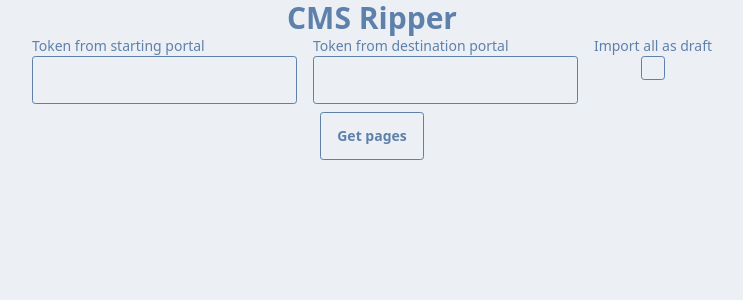
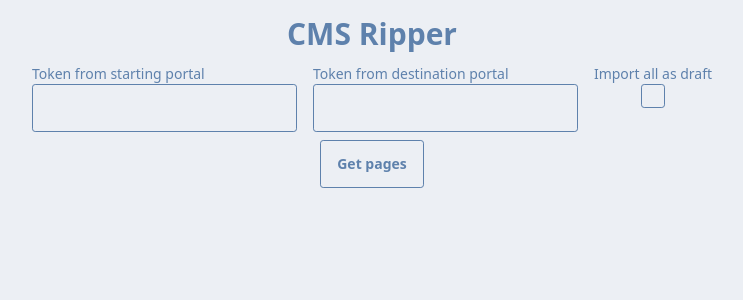
Before and after one commit to jim9112/hs-cms-copy, a SvelteKit app: page / in a window 1280 px wide. Shown: the top 300 px of the page, without its empty margins (268-1011 px from the left). Built offline with nearby package versions, Linux system fonts and the light colour scheme.

Commit message:
basic layout and styling

```diff
--- a/src/routes/+layout.svelte
+++ b/src/routes/+layout.svelte
@@ -2,4 +2,6 @@
   import '../app.css';
 </script>
 
-<slot />
+<main class="container p-4 mx-auto">
+  <slot />
+</main>
--- a/src/routes/+page.svelte
+++ b/src/routes/+page.svelte
@@ -32,7 +32,7 @@
   };
 </script>
 
-<h1 class="text-3xl font-bold text-center text-primary">CMS Ripper</h1>
+<h1 class="mb-3 text-3xl font-bold text-center text-primary">CMS Ripper</h1>
 <form class="flex flex-col items-center gap-2" on:submit={formAction}>
   <div class="flex justify-center gap-4">
     <div class="flex flex-col">
```
